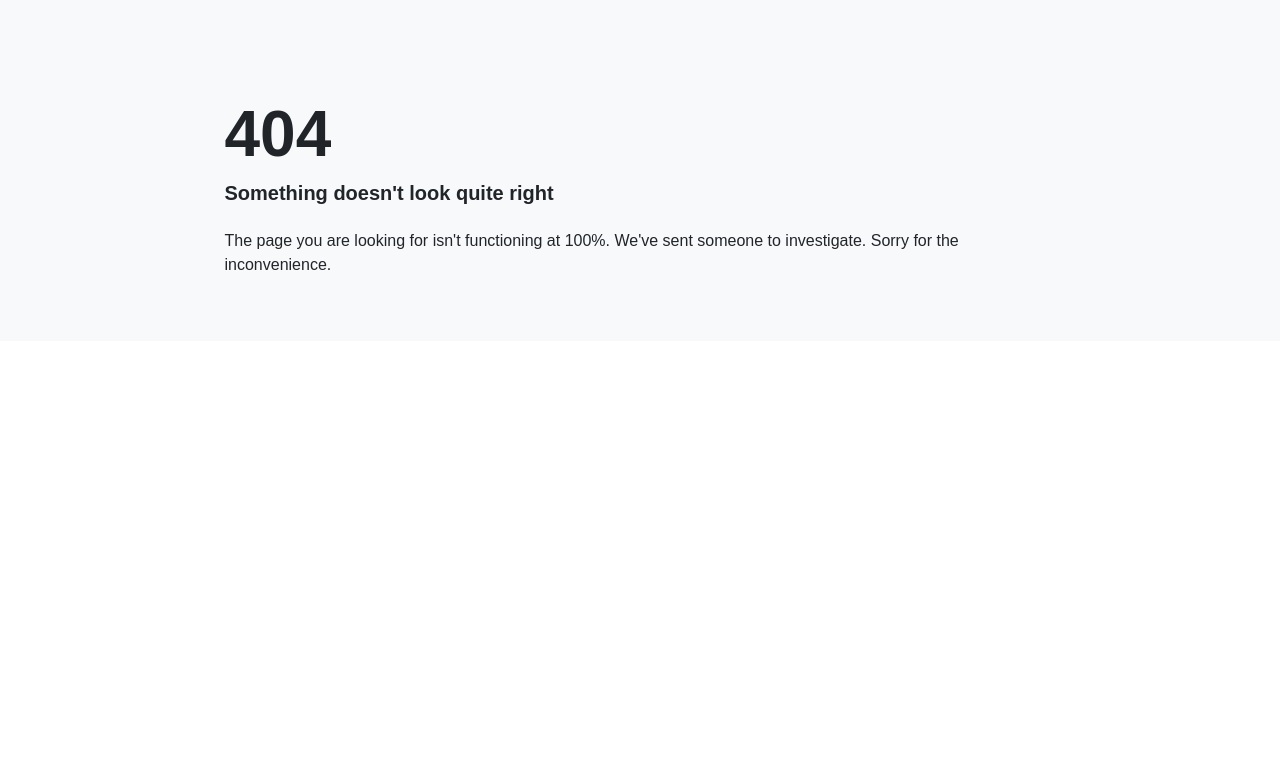
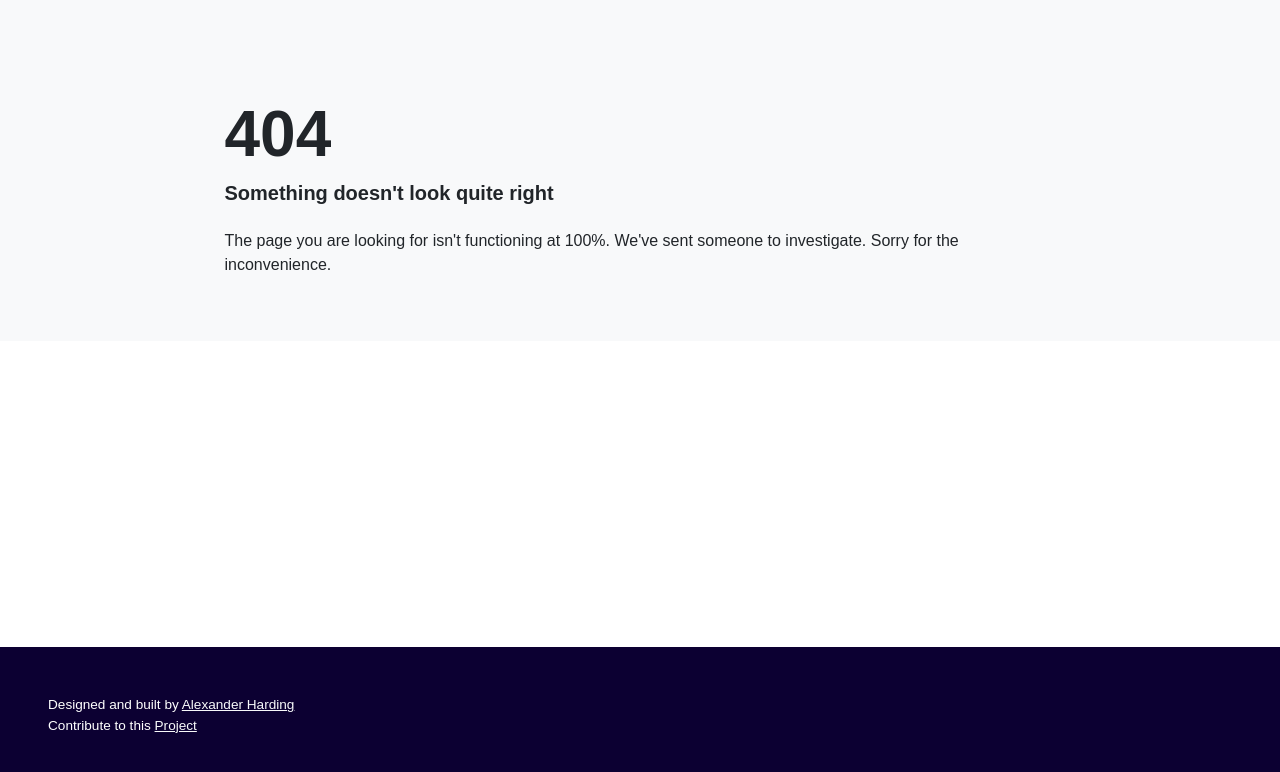
Before and after one commit to alexanderharding/angular-office-pwa, an Angular app: page /404 in a window 1280 px wide. Before the commit this address had no page. Shown: the top 772 px of the page. Built offline with nearby package versions, Linux system fonts and the light colour scheme.

Commit message:
Merged with footer branch.

```diff
--- a/src/app/app.component.html
+++ b/src/app/app.component.html
@@ -2,4 +2,5 @@
   <main role="main" class="h-100">
     <router-outlet></router-outlet>
   </main>
+  <core-footer></core-footer>
 </div>
--- a/src/app/core/core.module.ts
+++ b/src/app/core/core.module.ts
@@ -1,11 +1,12 @@
 import { NgModule } from '@angular/core';
 
 import { SharedModule } from '../shared/shared.module';
+import { FooterComponent } from './footer/footer.component';
 import { NotFoundComponent } from './not-found/not-found.component';
 
 @NgModule({
-  declarations: [NotFoundComponent],
+  declarations: [NotFoundComponent, FooterComponent],
   imports: [SharedModule],
-  exports: [NotFoundComponent],
+  exports: [NotFoundComponent, FooterComponent],
 })
 export class CoreModule {}
--- /dev/null
+++ b/src/app/core/footer/footer.component.html
@@ -0,0 +1,11 @@
+<footer class="container-fluid bg-dark-violet p-4 px-2 p-md-5">
+  <p>
+    <span>Designed and built by </span>
+    <a [href]="gitHubUrl" target="_blank" class="link-light"
+      >Alexander Harding</a
+    >
+    <br />
+    <span>Contribute to this </span>
+    <a [href]="repoUrl" target="_blank" class="link-light">Project</a>
+  </p>
+</footer>
--- /dev/null
+++ b/src/app/core/footer/footer.component.scss
@@ -0,0 +1,3 @@
+p {
+  font-size: 0.85rem;
+}
--- /dev/null
+++ b/src/app/core/footer/footer.component.ts
@@ -0,0 +1,15 @@
+import { ChangeDetectionStrategy, Component } from '@angular/core';
+
+@Component({
+  selector: 'core-footer',
+  templateUrl: './footer.component.html',
+  styleUrls: ['./footer.component.scss'],
+  changeDetection: ChangeDetectionStrategy.OnPush,
+})
+export class FooterComponent {
+  public readonly gitHubUrl: string = 'https://github.com/alexanderharding';
+  public readonly repoUrl: string =
+    'https://github.com/alexanderharding/angular-office-pwa';
+
+  constructor() {}
+}
--- a/src/index.html
+++ b/src/index.html
@@ -1,5 +1,5 @@
 <!DOCTYPE html>
-<html lang="en">
+<html lang="en" class="h-100">
   <head>
     <meta charset="utf-8" />
     <title>AngularOfficePwa</title>
@@ -9,7 +9,7 @@
     <link rel="manifest" href="manifest.webmanifest" />
     <meta name="theme-color" content="#1976d2" />
   </head>
-  <body>
+  <body class="h-100">
     <app-root></app-root>
     <noscript
       >Please enable JavaScript to continue using this application.</noscript
```
Also changed, not shown: 2 other files (tests, documents, lock files or other folders).
